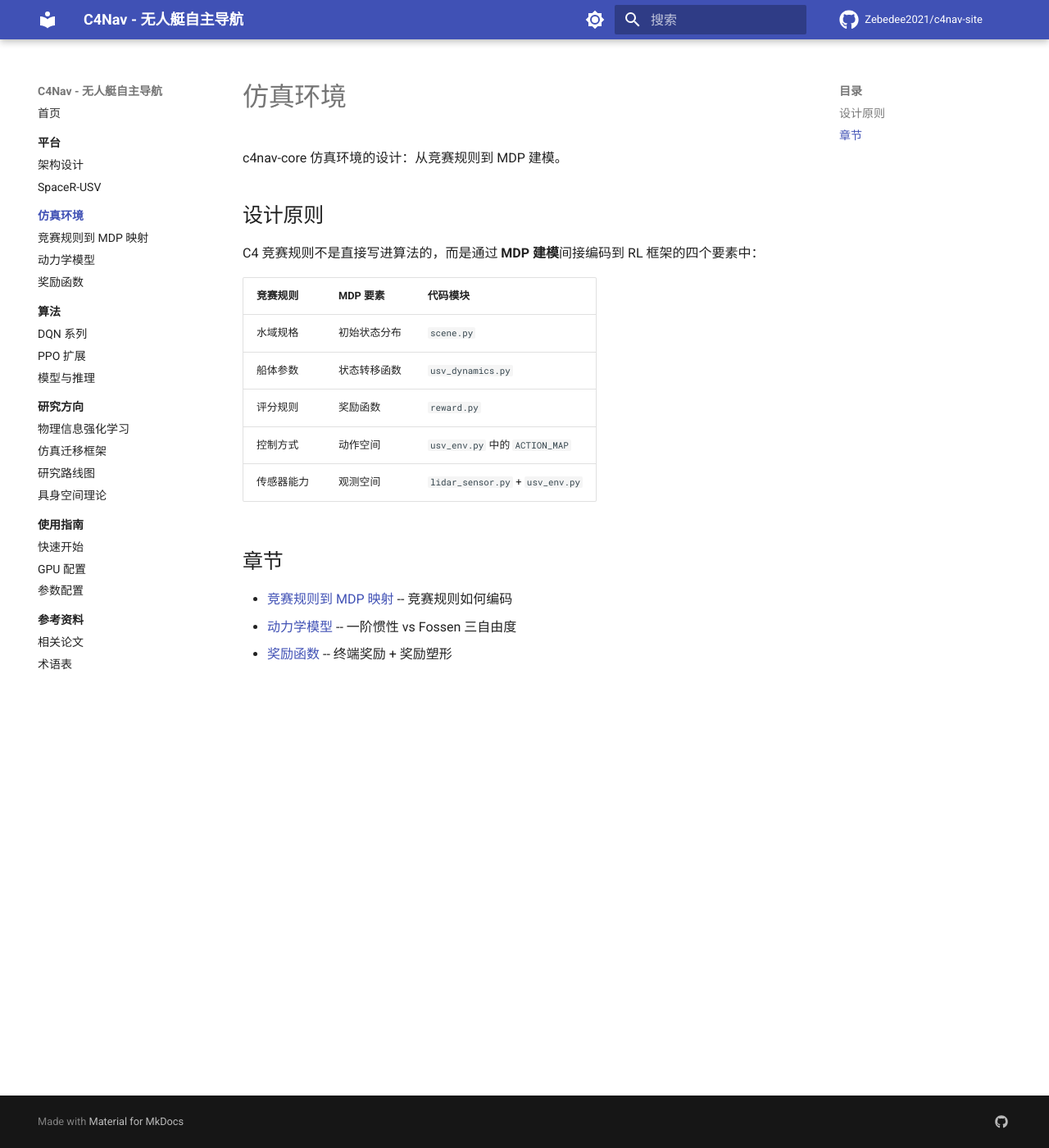
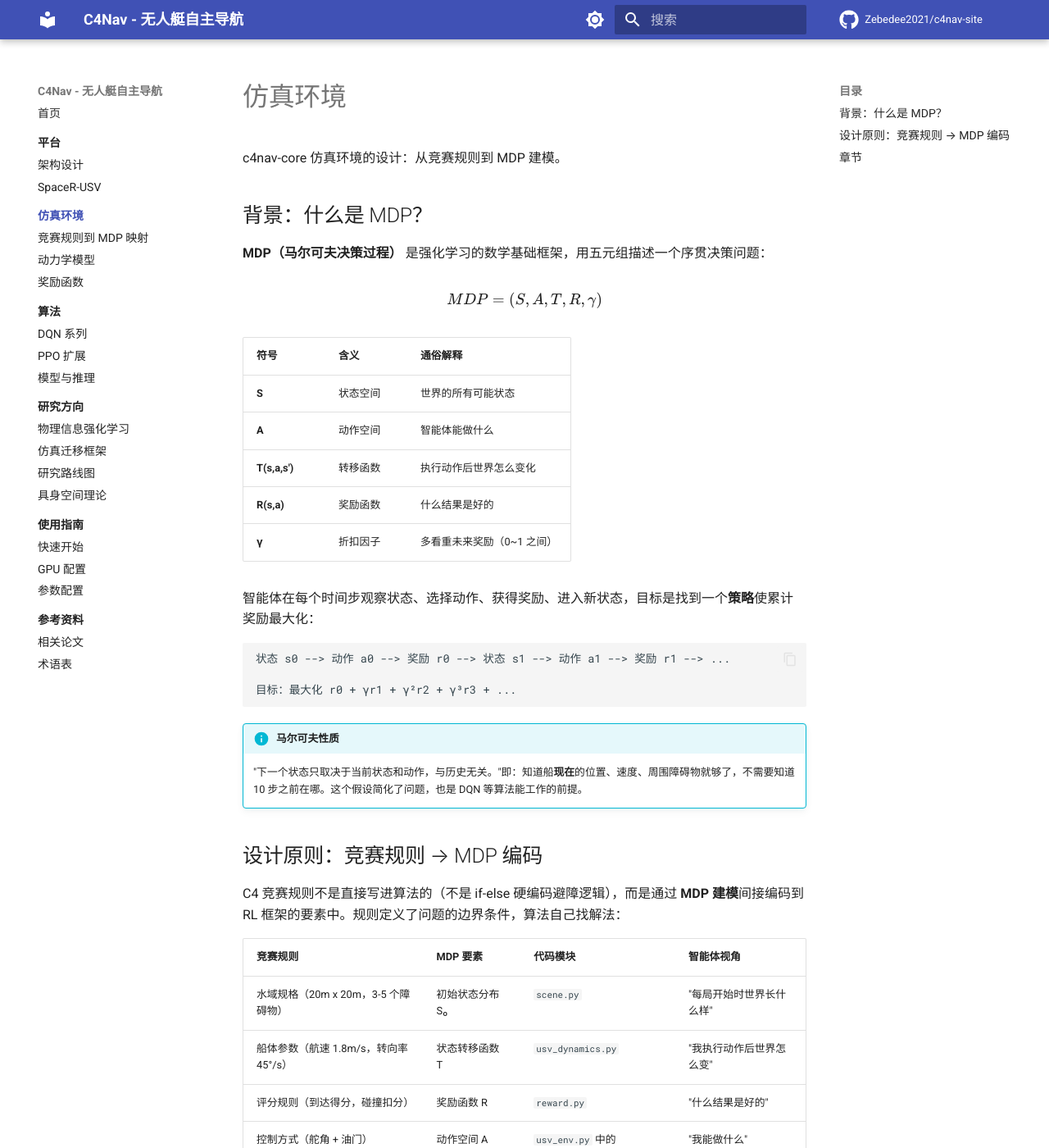
Before and after one commit to Zebedee2021/c4nav-site, an MkDocs documentation site: the page built from docs/environment/index.md, in a window 1280 px wide and 1400 px high. Shown: the whole window at 82% size. Built offline with MkDocs 1.6.1 and Material for MkDocs 9.7.7, drawn with Linux system fonts in a browser that asks for light colours; comment, search, counter and statistics services are not loaded; some of the changed text lies outside the part shown.

Commit message:
docs: add MDP background knowledge to environment overview
Add beginner-friendly explanation of MDP (five-tuple definition,
Markov property, cumulative reward), and expand the design principle
section with agent perspective and rule-system vs MDP comparison.

🤖 Generated with [Qoder][https://qoder.com]

````diff
--- a/docs/environment/index.md
+++ b/docs/environment/index.md
@@ -2,20 +2,52 @@
 
 c4nav-core 仿真环境的设计：从竞赛规则到 MDP 建模。
 
-## 设计原则
+## 背景：什么是 MDP？
 
-C4 竞赛规则不是直接写进算法的，而是通过 **MDP 建模**间接编码到 RL 框架的四个要素中：
+**MDP（马尔可夫决策过程）** 是强化学习的数学基础框架，用五元组描述一个序贯决策问题：
 
-| 竞赛规则 | MDP 要素 | 代码模块 |
-|---------|---------|---------|
-| 水域规格 | 初始状态分布 | `scene.py` |
-| 船体参数 | 状态转移函数 | `usv_dynamics.py` |
-| 评分规则 | 奖励函数 | `reward.py` |
-| 控制方式 | 动作空间 | `usv_env.py` 中的 `ACTION_MAP` |
-| 传感器能力 | 观测空间 | `lidar_sensor.py` + `usv_env.py` |
+$$MDP = (S, A, T, R, \gamma)$$
+
+| 符号 | 含义 | 通俗解释 |
+|------|------|---------|
+| **S** | 状态空间 | 世界的所有可能状态 |
+| **A** | 动作空间 | 智能体能做什么 |
+| **T(s,a,s')** | 转移函数 | 执行动作后世界怎么变化 |
+| **R(s,a)** | 奖励函数 | 什么结果是好的 |
+| **γ** | 折扣因子 | 多看重未来奖励（0~1 之间） |
+
+智能体在每个时间步观察状态、选择动作、获得奖励、进入新状态，目标是找到一个**策略**使累计奖励最大化：
+
+```
+状态 s0 --> 动作 a0 --> 奖励 r0 --> 状态 s1 --> 动作 a1 --> 奖励 r1 --> ...
+
+目标：最大化 r0 + γr1 + γ²r2 + γ³r3 + ...
+```
+
+!!! info "马尔可夫性质"
+    "下一个状态只取决于当前状态和动作，与历史无关。"即：知道船**现在**的位置、速度、周围障碍物就够了，不需要知道 10 步之前在哪。这个假设简化了问题，也是 DQN 等算法能工作的前提。
+
+## 设计原则：竞赛规则 → MDP 编码
+
+C4 竞赛规则不是直接写进算法的（不是 if-else 硬编码避障逻辑），而是通过 **MDP 建模**间接编码到 RL 框架的要素中。规则定义了问题的边界条件，算法自己找解法：
+
+| 竞赛规则 | MDP 要素 | 代码模块 | 智能体视角 |
+|---------|---------|---------|-----------|
+| 水域规格（20m x 20m，3-5 个障碍物） | 初始状态分布 S₀ | `scene.py` | "每局开始时世界长什么样" |
+| 船体参数（航速 1.8m/s，转向率 45°/s） | 状态转移函数 T | `usv_dynamics.py` | "我执行动作后世界怎么变" |
+| 评分规则（到达得分，碰撞扣分） | 奖励函数 R | `reward.py` | "什么结果是好的" |
+| 控制方式（舵角 + 油门） | 动作空间 A | `usv_env.py` 中的 `ACTION_MAP` | "我能做什么" |
+| 传感器能力（LiDAR 量程 18m） | 观测空间 O | `lidar_sensor.py` + `usv_env.py` | "我能看到什么" |
+
+!!! example "对比理解"
+    **规则系统**（传统做法）：人告诉机器"怎么做" -- `if 快撞了 then 转向`
+
+    **MDP 编码**（RL 做法）：人告诉机器"世界是什么样的、什么结果是好的" -- 碰撞 = -100 分，智能体在训练中反复碰壁，**自己学会**了避障
+
+c4nav-core 中的 γ = 0.99，意味着智能体很看重长远收益，不会只贪图眼前的小奖励而忽视未来的碰撞风险。
 
 ## 章节
 
-- [竞赛规则到 MDP 映射](mdp-mapping.md) -- 竞赛规则如何编码
-- [动力学模型](dynamics.md) -- 一阶惯性 vs Fossen 三自由度
-- [奖励函数](reward.md) -- 终端奖励 + 奖励塑形
+- [竞赛规则到 MDP 映射](mdp-mapping.md) -- 每条竞赛规则如何编码为 MDP 要素
+- [动力学模型](dynamics.md) -- 一阶惯性 vs Fossen 三自由度（转移函数 T 的实现）
+- [奖励函数](reward.md) -- 终端奖励 + 奖励塑形（奖励函数 R 的设计）
````
